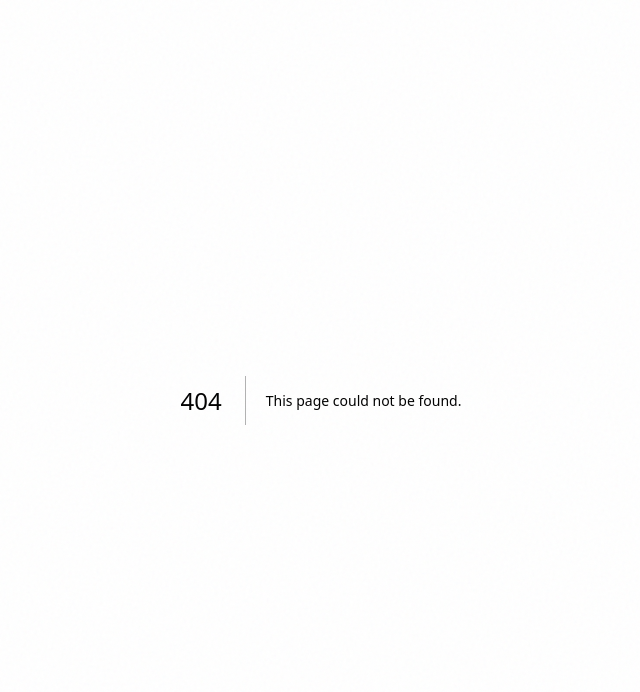
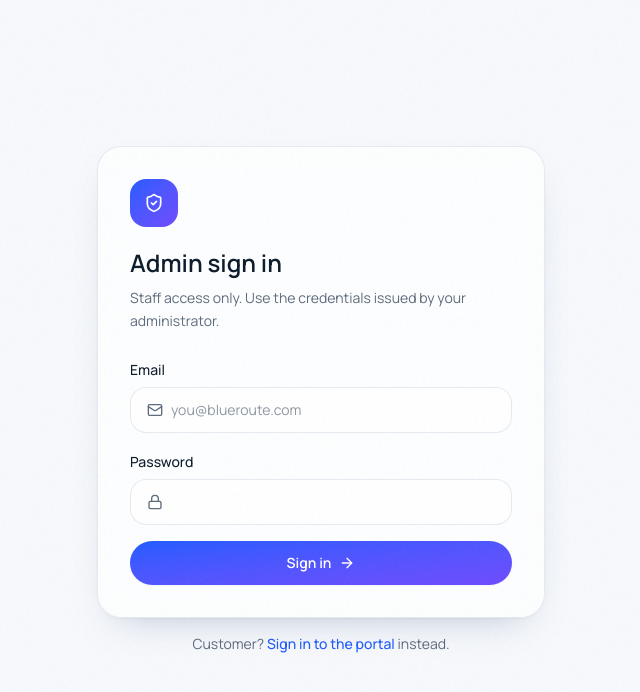
Before and after one commit to BluemagicApps/BlueRoute, a Next.js app: page /admin/login in a window 1280 px wide. Before the commit this address had no page. Shown: the top 692 px of the page, without its empty margins (319-959 px from the left). Built offline with nearby package versions, Linux system fonts and the light colour scheme; no server answers.

Commit message:
feat: add admin login and permission-gated admin shell

```diff
--- /dev/null
+++ b/src/app/admin/(panel)/layout.tsx
@@ -0,0 +1,36 @@
+import type { Metadata } from "next";
+import { requireAdmin, type AdminMenu } from "@/lib/admin/auth";
+import { AdminSidebar, type SidebarItem } from "@/components/admin/admin-sidebar";
+
+export const metadata: Metadata = {
+  title: { default: "Admin", template: "%s · Blue Route Admin" },
+  robots: { index: false, follow: false },
+};
+
+const NAV: { key: AdminMenu; label: string; href: string }[] = [
+  { key: "dashboard", label: "Dashboard", href: "/admin" },
+  { key: "shipments", label: "Manage Shipments", href: "/admin/shipments" },
+  { key: "create", label: "Create Shipment", href: "/admin/shipments/new" },
+  { key: "email", label: "Email Services", href: "/admin/email" },
+  { key: "admins", label: "Administrators", href: "/admin/admins" },
+  { key: "settings", label: "App Settings", href: "/admin/settings" },
+  { key: "ai-audit", label: "AI Audit", href: "/admin/ai-audit" },
+];
+
+export default async function AdminLayout({
+  children,
+}: Readonly<{ children: React.ReactNode }>) {
+  const admin = await requireAdmin();
+  const items: SidebarItem[] = NAV.filter((n) => admin.menus.includes(n.key));
+
+  return (
+    <div className="flex min-h-screen bg-abyss">
+      <AdminSidebar
+        items={items}
+        adminName={`${admin.first_name} ${admin.last_name}`}
+        role={admin.role}
+      />
+      <main className="min-w-0 flex-1 p-6 lg:p-10">{children}</main>
+    </div>
+  );
+}
--- /dev/null
+++ b/src/app/admin/(panel)/page.tsx
@@ -0,0 +1,18 @@
+import { requireAdmin } from "@/lib/admin/auth";
+
+export default async function AdminDashboardPage() {
+  const admin = await requireAdmin("dashboard");
+  return (
+    <div>
+      <h1
+        className="text-2xl font-semibold text-foam"
+        style={{ fontFamily: "var(--font-display)" }}
+      >
+        Welcome back, {admin.first_name}
+      </h1>
+      <p className="mt-2 text-sm text-mist">
+        Dashboard data lands here in the next task.
+      </p>
+    </div>
+  );
+}
--- /dev/null
+++ b/src/app/admin/login/page.tsx
@@ -0,0 +1,15 @@
+import type { Metadata } from "next";
+import { redirect } from "next/navigation";
+import { getAdmin } from "@/lib/admin/auth";
+import { AdminLoginForm } from "@/components/admin/admin-login-form";
+
+export const metadata: Metadata = {
+  title: "Admin Sign In",
+  robots: { index: false, follow: false },
+};
+
+export default async function AdminLoginPage() {
+  const admin = await getAdmin();
+  if (admin) redirect("/admin");
+  return <AdminLoginForm />;
+}
--- /dev/null
+++ b/src/components/admin/admin-login-form.tsx
@@ -0,0 +1,109 @@
+"use client";
+
+import { useState, type FormEvent } from "react";
+import { Mail, Lock, ArrowRight, AlertCircle, ShieldCheck } from "lucide-react";
+import { createSupabaseBrowserClient } from "@/lib/supabase/client";
+
+export function AdminLoginForm() {
+  const [email, setEmail] = useState("");
+  const [password, setPassword] = useState("");
+  const [pending, setPending] = useState(false);
+  const [error, setError] = useState<string | null>(null);
+
+  async function handleSubmit(event: FormEvent<HTMLFormElement>) {
+    event.preventDefault();
+    setPending(true);
+    setError(null);
+    const supabase = createSupabaseBrowserClient();
+    const { error: signInError } = await supabase.auth.signInWithPassword({
+      email,
+      password,
+    });
+    if (signInError) {
+      setError("Invalid email or password.");
+      setPending(false);
+      return;
+    }
+    // Full navigation so the server reads the fresh session cookie; the /admin
+    // layout then verifies the admins-table membership (non-admins bounce).
+    window.location.assign("/admin");
+  }
+
+  return (
+    <main className="grid min-h-screen place-items-center bg-abyss px-5">
+      <div className="w-full max-w-md">
+        <div className="glass rounded-3xl border border-steel/70 p-8 shadow-soft">
+          <span className="grid h-12 w-12 place-items-center rounded-2xl bg-gradient-to-br from-cyan to-indigo text-white">
+            <ShieldCheck className="h-5 w-5" />
+          </span>
+          <h1
+            className="mt-5 text-2xl font-semibold text-foam"
+            style={{ fontFamily: "var(--font-display)" }}
+          >
+            Admin sign in
+          </h1>
+          <p className="mt-2 text-sm leading-relaxed text-mist">
+            Staff access only. Use the credentials issued by your
+            administrator.
+          </p>
+
+          {error && (
+            <p className="mt-4 flex items-start gap-2 rounded-2xl bg-rose/10 p-3 text-sm text-rose">
+              <AlertCircle className="mt-0.5 h-4 w-4 shrink-0" />
+              {error}
+            </p>
+          )}
+
+          <form onSubmit={handleSubmit} className="mt-6 space-y-4">
+            <div>
+              <label htmlFor="admin-email" className="text-sm font-medium text-foam">
+                Email
+              </label>
+              <div className="mt-1.5 flex items-center gap-2 rounded-2xl border border-steel bg-deep px-4 py-3 focus-within:border-cyan">
+                <Mail className="h-4 w-4 shrink-0 text-mist" />
+                <input
+                  id="admin-email"
+                  type="email"
+                  required
+                  autoComplete="username"
+                  value={email}
+                  onChange={(e) => setEmail(e.target.value)}
+                  className="w-full bg-transparent text-sm text-foam outline-none placeholder:text-mist/70"
+                  placeholder="you@blueroute.com"
+                />
+              </div>
+            </div>
+            <div>
+              <label htmlFor="admin-password" className="text-sm font-medium text-foam">
+                Password
+              </label>
+              <div className="mt-1.5 flex items-center gap-2 rounded-2xl border border-steel bg-deep px-4 py-3 focus-within:border-cyan">
+                <Lock className="h-4 w-4 shrink-0 text-mist" />
+                <input
+                  id="admin-password"
+                  type="password"
+                  required
+                  autoComplete="current-password"
+                  value={password}
+                  onChange={(e) => setPassword(e.target.value)}
+                  className="w-full bg-transparent text-sm text-foam outline-none"
+                />
+              </div>
+            </div>
+            <button
+              type="submit"
+              disabled={pending}
+              className="inline-flex w-full items-center justify-center gap-2 rounded-full bg-gradient-to-br from-cyan to-indigo px-5 py-3 text-sm font-semibold text-white shadow-soft transition-opacity disabled:opacity-60"
+            >
+              {pending ? "Signing in…" : "Sign in"}
+              <ArrowRight className="h-4 w-4" />
+            </button>
+          </form>
+        </div>
+        <p className="mt-4 text-center text-sm text-mist">
+          Customer? <a href="/login" className="font-medium text-cyan hover:underline">Sign in to the portal</a> instead.
+        </p>
+      </div>
+    </main>
+  );
+}
--- /dev/null
+++ b/src/components/admin/admin-sidebar.tsx
@@ -0,0 +1,95 @@
+"use client";
+
+import Link from "next/link";
+import { usePathname } from "next/navigation";
+import {
+  LayoutDashboard,
+  Ship,
+  PackagePlus,
+  Mail,
+  Users,
+  Settings,
+  Bot,
+  LogOut,
+  type LucideIcon,
+} from "lucide-react";
+import { cn } from "@/lib/utils";
+
+export type SidebarItem = {
+  key: string;
+  label: string;
+  href: string;
+};
+
+const ICONS: Record<string, LucideIcon> = {
+  dashboard: LayoutDashboard,
+  shipments: Ship,
+  create: PackagePlus,
+  email: Mail,
+  admins: Users,
+  settings: Settings,
+  "ai-audit": Bot,
+};
+
+export function AdminSidebar({
+  items,
+  adminName,
+  role,
+}: {
+  items: SidebarItem[];
+  adminName: string;
+  role: string;
+}) {
+  const pathname = usePathname();
+  const isActive = (href: string) =>
+    href === "/admin" ? pathname === "/admin" : pathname.startsWith(href);
+
+  return (
+    <aside className="flex w-64 shrink-0 flex-col bg-foam text-white">
+      <div className="px-5 pt-6">
+        <p className="text-lg font-extrabold tracking-tight" style={{ fontFamily: "var(--font-display)" }}>
+          Blue <span className="text-aqua">Route</span>
+          <span className="ml-2 rounded-full bg-white/10 px-2 py-0.5 text-[10px] font-semibold uppercase tracking-widest text-white/70">
+            Admin
+          </span>
+        </p>
+        <div className="mt-5 rounded-2xl bg-white/5 p-3">
+          <p className="truncate text-sm font-semibold">{adminName}</p>
+          <p className="mt-0.5 text-xs capitalize text-white/60">
+            {role.replace("_", " ")}
+          </p>
+        </div>
+      </div>
+
+      <nav className="mt-6 flex-1 space-y-1 px-3">
+        {items.map((item) => {
+          const Icon = ICONS[item.key] ?? LayoutDashboard;
+          return (
+            <Link
+              key={item.key}
+              href={item.href}
+              className={cn(
+                "flex items-center gap-3 rounded-xl px-3 py-2.5 text-sm font-medium transition-colors",
+                isActive(item.href)
+                  ? "bg-gradient-to-r from-cyan to-indigo text-white"
+                  : "text-white/65 hover:bg-white/5 hover:text-white",
+              )}
+            >
+              <Icon className="h-4 w-4 shrink-0" />
+              {item.label}
+            </Link>
+          );
+        })}
+      </nav>
+
+      <form action="/auth/signout" method="POST" className="p-3">
+        <button
+          type="submit"
+          className="flex w-full items-center gap-3 rounded-xl px-3 py-2.5 text-sm font-medium text-white/65 transition-colors hover:bg-white/5 hover:text-white"
+        >
+          <LogOut className="h-4 w-4 shrink-0" /> Sign out
+        </button>
+      </form>
+    </aside>
+  );
+}
```
